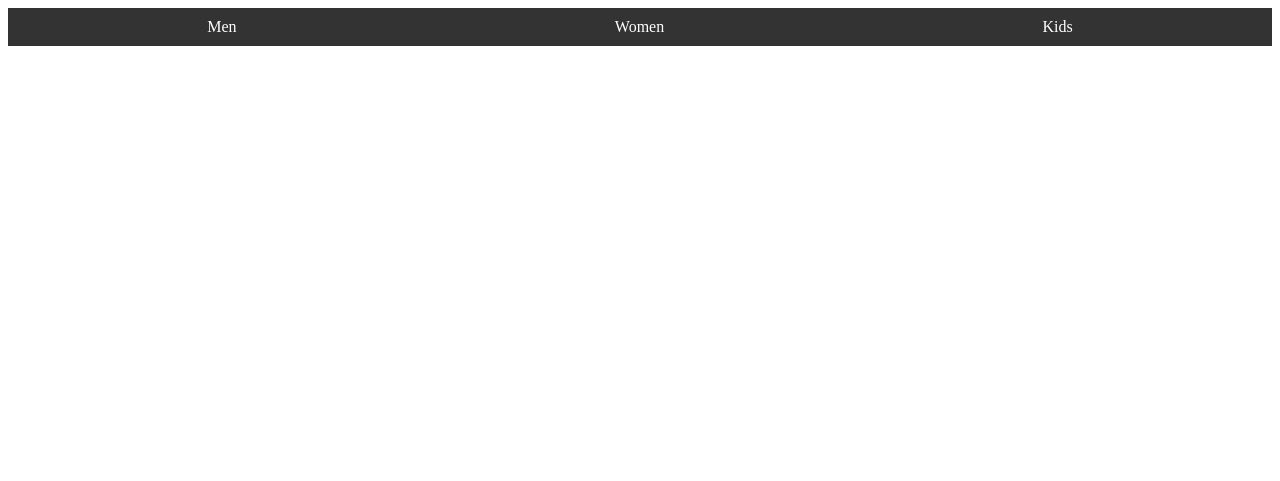
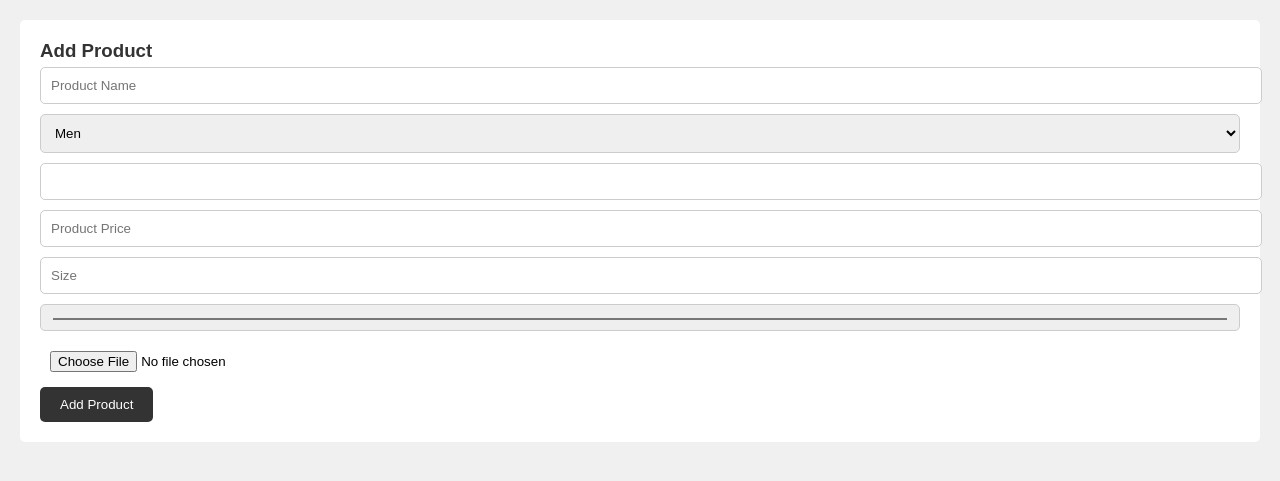
Before and after one commit to mbashamhezi/test, a Django app: page /admin_homepage/ in a window 1280 px wide. Shown: the top 481 px of the page. Run offline with Django 4.2, Linux system fonts and the light colour scheme.

Commit message:
git started

```diff
--- /dev/null
+++ b/package.json
@@ -0,0 +1,2 @@
+git branch -M main
+git push -u origin main
--- a/static/tt365/css/style.css
+++ b/static/tt365/css/style.css
@@ -48,7 +48,7 @@
 
 .logo img{
     width: 60%;
-    height: 60px;
+    height: 100px;
     margin-right: 70px;
 }
 
@@ -227,7 +227,7 @@
 #footer{
     width: 100%;
     height: 260px;
-    background-color: #E9D98C;
+    background-color: white;
     margin-top: 20px;
     text-align: center;
     align-items: center;
--- a/static/tt365/js/admin_homepage.js
+++ /dev/null
@@ -1,88 +0,0 @@
-
-        let products = {
-            men: [],
-            women: [],
-            kids: []
-        };
-
-        function addProduct(category) {
-            const nameInput = document.getElementById(`${category}-product-name`);
-            const amountInput = document.getElementById(`${category}-product-amount`);
-            const imageInput = document.getElementById(`${category}-product-image`);
-
-            const productName = nameInput.value;
-            const productAmount = amountInput.value;
-            const productImage = imageInput.files[0]; // File input, requires server-side handling for image storage
-
-            if (productName && productAmount && productImage) {
-                const product = {
-                    name: productName,
-                    amount: productAmount,
-                    image: productImage.name
-                };
-
-                products[category].push(product);
-                displayProducts(category);
-
-                // Clear the form inputs
-                nameInput.value = '';
-                amountInput.value = '';
-                imageInput.value = '';
-            }
-        }
-
-        function displayProducts(category) {
-            const productTable = document.getElementById(`${category}-product-list`);
-
-            // Clear existing rows
-            while (productTable.firstChild) {
-                productTable.removeChild(productTable.firstChild);
-            }
-
-            products[category].forEach(product => {
-                const row = productTable.insertRow();
-                row.innerHTML = `
-                    <td>${product.name}</td>
-                    <td>${product.amount}</td>
-                    <td>${product.image}</td>
-                    <td>
-                        <button onclick="editProduct('${category}', ${products[category].indexOf(product)})">Edit</button>
-                        <button onclick="removeProduct('${category}', ${products[category].indexOf(product)})">Remove</button>
-                    </td>
-                `;
-            });
-        }
-
-        function editProduct(category, index) {
-            // Implement edit functionality
-        }
-
-        function removeProduct(category, index) {
-            products[category].splice(index, 1);
-            displayProducts(category);
-        }
-
-        // Event listeners for category links
-        document.getElementById('men-link').addEventListener('click', () => {
-            document.querySelector('.product-form').style.display = 'none';
-            document.querySelector('.product-list').style.display = 'none';
-            document.getElementById('men-form').style.display = 'block';
-            document.getElementById('men-list').style.display = 'block';
-            displayProducts('men');
-        });
-
-        document.getElementById('women-link').addEventListener('click', () => {
-            document.querySelector('.product-form').style.display = 'none';
-            document.querySelector('.product-list').style.display = 'none';
-            document.getElementById('women-form').style.display = 'block';
-            document.getElementById('women-list').style.display = 'block';
-            displayProducts('women');
-        });
-
-        document.getElementById('kids-link').addEventListener('click', () => {
-            document.querySelector('.product-form').style.display = 'none';
-            document.querySelector('.product-list').style.display = 'none';
-            document.getElementById('kids-form').style.display = 'block';
-            document.getElementById('kids-list').style.display = 'block';
-            displayProducts('kids');
-        });
--- a/templates/tt365/admin_homepage.html
+++ b/templates/tt365/admin_homepage.html
@@ -6,109 +6,85 @@
     <meta charset="utf-8">
     <meta name="viewport" content="width=device-width, initial-scale=1">
     <title>Admin Page</title>
-    <link rel="stylesheet" href="{% static 'tt365/css/admin_homepage.css' %}">
+    <style>
+        body {
+            font-family: Arial, sans-serif;
+            background-color: #f0f0f0;
+            margin: 0;
+            padding: 0;
+        }
+
+        .menu {
+            background-color: #333;
+            color: #fff;
+            text-align: center;
+            padding: 10px;
+        }
+
+        .menu a {
+            text-decoration: none;
+            color: #fff;
+            margin: 10px;
+        }
+
+        .product-form {
+            background-color: #fff;
+            padding: 20px;
+            margin: 20px;
+            border-radius: 5px;
+        }
+
+        .product-form h3 {
+            margin: 0;
+            color: #333;
+        }
+
+        .product-form input, .product-form select {
+            width: 100%;
+            padding: 10px;
+            margin: 5px 0;
+            border: 1px solid #ccc;
+            border-radius: 5px;
+        }
+
+        .product-form input[type="file"] {
+            border: none;
+        }
+
+        .product-form button {
+            background-color: #333;
+            color: #fff;
+            border: none;
+            padding: 10px 20px;
+            border-radius: 5px;
+            cursor: pointer;
+        }
+
+        .product-form button:hover {
+            background-color: #555;
+        }
+    </style>
 </head>
 <body>
-    <div class="menu">
-        <a href="#" id="men-link">Men</a>
-        <a href="#" id="women-link">Women</a>
-        <a href="#" id="kids-link">Kids</a>
-    </div>
 
     <div class="product-form" id="men-form">
-        <h3>Add Product for Men</h3>
-        <form id="men-product-form">
-            <input type="text" placeholder="Product Name" id="men-product-name">
-            <input type="number" placeholder="Product Amount" id="men-product-amount">
-            <input type="file" id="men-product-image">
-            <button type="button" onclick="addProduct('men')">Add Product</button>
+        <h3>Add Product</h3>
+        <form  method="post" enctype="multipart/form-data">
+            {% csrf_token %}
+            <input type="text" placeholder="Product Name" name="product_name">
+            <select name="category">
+                <option value="men">Men</option>
+                <option value="ladies">Ladies</option>
+                <option value="kids">Kids</option>
+            </select>
+            <input type="text" name="description">
+            <input type="number" placeholder="Product Price" name="price">
+            <input type="text" placeholder="Size" name="size">
+            <input type="color"  name="color">
+            <input type="file" name="image">
+            <button type="submit">Add Product</button>
         </form>
     </div>
-
-    <div class="product-list" id="men-list">
-        <h3>Products for Men</h3>
-        <table class="product-table">
-            <thead>
-                <tr>
-                    <th>Name</th>
-                    <th>Amount</th>
-                    <th>Image</th>
-                    <th>Actions</th>
-                </tr>
-            </thead>
-            <tbody id="men-product-list">
-                <!-- Product items will be added here -->
-            </tbody>
-        </table>
-    </div>
-
-    <div class="product-form" id="women-form">
-        <h3>Add Product for Women</h3>
-        <form id="women-product-form">
-            <input type="text" placeholder="Product Name" id="women-product-name">
-            <input type="number" placeholder="Product Amount" id="women-product-amount">
-            <input type="file" id="women-product-image">
-            <button type="button" onclick="addProduct('women')">Add Product</button>
-        </form>
-    </div>
-
-    <div class="product-list" id="women-list">
-        <!-- Similar product list as men, but with different IDs -->
-        <h3>Products for Women</h3>
-        <table class="product-table">
-            <thead>
-                <tr>
-                    <th>Name</th>
-                    <th>Amount</th>
-                    <th>Image</th>
-                    <th>Actions</th>
-                </tr>
-            </thead>
-            <tbody id="women-product-list">
-                <!-- Product items will be added here -->
-            </tbody>
-        </table>
-    </div>
-
-    <div class="product-form" id="kids-form">
-        <!-- Similar form as men, but with different IDs -->
-        <h3>Add Product for Kids</h3>
-            <form id="kids-product-form">
-                <input type="text" placeholder="Product Name" id="kids-product-name">
-                <input type="number" placeholder="Product Amount" id="kids-product-amount">
-                <input type="file" id="kids-product-image">
-                <button type="button" onclick="addProduct('kids')">Add Product</button>
-            </form>
-        </div>
-
-        <div class="product-list" id="kids-list">
-            <!-- Similar product list as men, but with different IDs -->
-            <h3>Products for Kids</h3>
-            <table class="product-table">
-                <thead>
-                    <tr>
-                        <th>Name</th>
-                        <th>Amount</th>
-                        <th>Image</th>
-                        <th>Actions</th>
-                    </tr>
-                </thead>
-                <tbody id="kids-product-list">
-                    <!-- Product items will be added here -->
-                </tbody>
-            </table>
-        </div>
-
-
-
-
-
-    </div>
-
-    <div class="product-list" id="kids-list">
-        <!-- Similar product list as men, but with different IDs -->
-    </div>
-
 
     <script src="{% static 'tt365/js/admin_homepage.js' %}"></script>
 </body>
--- a/templates/tt365/signup.html
+++ b/templates/tt365/signup.html
@@ -68,7 +68,7 @@
         <input type="email" name="email" placeholder="Email address">
         <input type="text" name="phone-number" placeholder="Phone number">
         <input type="password" name="password" placeholder="Password">
-        <input type="retype-password" name="retype-password" placeholder="Retype-Password">
+        <input type="password" name="retype-password" placeholder="Retype-Password">
         <button type="submit">Signup</button>
       </form>
       <div class="signup-link">
--- a/tt365App/urls.py
+++ b/tt365App/urls.py
@@ -5,9 +5,6 @@
 path('', views.index, name='index'),
 path('login/', views.login, name="login"),
 path('signup/', views.signup, name="signup"),
-path('men_fashion/', views.men_fashion, name="men_fashion"),
-path('women_fashion/', views.women_fashion, name="women_fashion"),
-path('kids_fashion/', views.kids_fashion, name="kids_fashion"),
 path('cart/', views.cart, name="cart"),
 path('shipping', views.shipping, name="shipping"),
 path('admin_homepage/', views.admin_homepage, name="admin_homepage"),
--- a/tt365App/views.py
+++ b/tt365App/views.py
@@ -1,8 +1,10 @@
 from django.shortcuts import render,redirect
 import pyrebase
 from firebase_admin import auth
-# from firebase_admin.auth import AuthError
-
+from firebase_admin.firestore import firestore
+from django.http import HttpResponse, JsonResponse
+from google.cloud import firestore
+from google.cloud import storage
 
 
 
@@ -22,8 +24,6 @@
 database=firebase.database()
 
 
-# Create your views here.
-
 def index(request):
     return render(request, "tt365/index.html")
 
@@ -31,19 +31,29 @@
     if request.method == 'POST':
         email = request.POST.get('email')
         password = request.POST.get('password')
-        try:
-            user = authe.sign_in_with_email_and_password(email, password)
-            session_id=user['idToken']
-            request.session['uid']=str(session_id)
-        except auth.InvalidIdTokenError:
-            message="Invalid Credentials!!Please ChecK your Data"
-            return render(request,"login",{"message":message})
-        except Exception as e:
-            # Handle other exceptions as needed
-            message = f"An error occurred: {str(e)}"
-            return render(request, "login.html", {"message": message})
+        user = authe.sign_in_with_email_and_password(email, password)
+        session_id = user['idToken']
+        request.session['uid']=str(session_id)
+        return redirect('index')
+    else:
+        print("Invalid credentials")
+    return render(request, "tt365/login.html")
+
+
+        # try:
+        #     user = authe.sign_in_with_email_and_password(email, password)
+        #     session_id=user['idToken']
+        #     request.session['uid']=str(session_id)
+        # except auth.InvalidIdTokenError:
+        #     message="Invalid Credentials!!Please ChecK your Data"
+        #     return render(request,"tt365/login.html",{"message":message})
+        # except Exception as e:
+        #     # Handle other exceptions as needed
+        #     message = f"An error occurred: {str(e)}"
+        #     return render(request, "login.html", {"message": message})
 
     return render(request, "tt365/login.html")
+
 
 def signup(request):
     if request.method == 'POST':
@@ -58,15 +68,6 @@
     return render(request, "tt365/signup.html")
 
 
-def men_fashion(request):
-    return render(request, "tt365/men_fashion.html")
-
-def women_fashion(request):
-    return render(request, "tt365/women_fashion.html")
-
-def kids_fashion(request):
-    return render(request, "tt365/kids_fashion.html")
-
 def cart(request):
     return render(request, "tt365/cart.html")
 
@@ -75,3 +76,66 @@
 
 def shipping(request):
     return render(request, "tt365/shipping.html")
+
+
+
+
+
+
+
+import os
+
+
+
+
+def admin_homepage(request):
+
+    # print(os.environ.get("GOOGLE_APPLICATION_CREDENTIALS"))
+
+    if request.method == 'POST':
+        product_name = request.POST.get('product_name')
+        category = request.POST.get('category')
+        description = request.POST.get('description')
+        price = float(request.POST.get('price'))
+        size = request.POST.get('size')
+        color = request.POST.get('color')
+        image = request.FILES.get('image')
+
+        if image:
+            storage_client = storage.Client()
+            bucket = storage_client.get_bucket('gs://ecommerce-e8ac5.appspot.com')
+
+            image_filename = f"{product_name}_{image}"
+
+              # Upload the image to the storage bucket
+            blob = bucket.blob(image_filename)
+            blob.upload_from_string(image.read(), content_type=image.content_type)
+
+            # Get the download URL of the uploaded image
+            image_url = blob.public_url
+
+        # You can add code here to upload the image to a storage service
+        # (e.g., Firebase Storage) and get the download URL, or you can directly save the image as base64 in Firestore.
+
+        # Initialize the Firestore client
+        db = firestore.Client()
+
+        # Create a Firestore document
+        data = {
+            'product_name': product_name,
+            'category': category,
+            'description': description,
+            'price': price,
+            'size': size,
+            'color': color,
+            'image': image_url,
+        }
+
+        # Access the Firestore collection and add the data to it
+        doc_ref = db.collection('products').add(data)
+
+        return redirect('admin_homepage')
+
+        # return HttpResponse(f'Data added to Firestore with ID: {doc_ref}')
+
+    return render(request, 'tt365/admin_homepage.html')
```
Also changed, not shown: TT365/settings.py (+7 -4 lines), templates/tt365/index.html (+16 -5 lines), templates/tt365/kids_fashion.html (deleted, +0 -18 lines), templates/tt365/men_fashion.html (deleted, +0 -101 lines), templates/tt365/women_fashion.html (deleted, +0 -146 lines), db.sqlite3.
